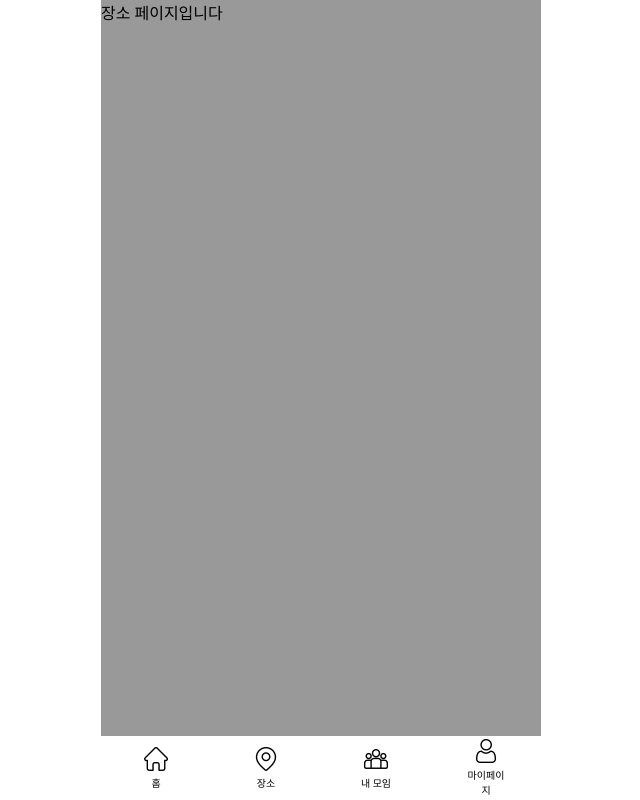
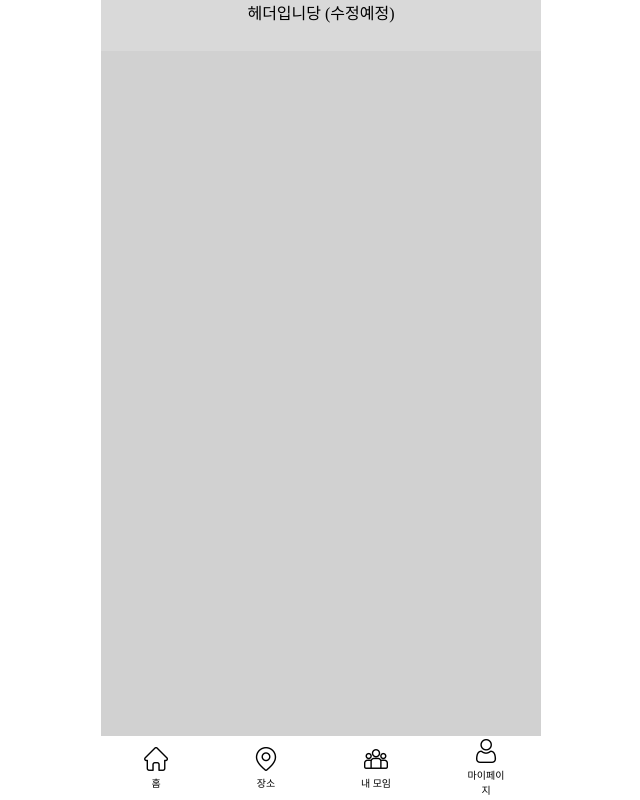
Before and after one commit to FindMeWithDeepDive/DangDang-ProtoType, a React (Vite) app: page /place in a window 1280 px wide. Shown: the whole page, without its empty margins (319-959 px from the left). Built offline with nearby package versions, Linux system fonts and the light colour scheme.

Commit message:
🌟 Feat : 위치 페이지 생성

```diff
--- a/src/pages/place-page/PlacePage.tsx
+++ b/src/pages/place-page/PlacePage.tsx
@@ -1,3 +1,27 @@
+import styled from "styled-components";
+
 export default function PlacePage() {
-  return <div>장소 페이지입니다</div>;
+  return (
+    <PlacePageContainer>
+      <Header>헤더입니당 (수정예정)</Header>
+      <Map></Map>
+    </PlacePageContainer>
+  );
 }
+
+const Header = styled.div`
+  width: 440px;
+  height: 51px;
+  background-color: #d9d9d9;
+  text-align: center;
+`;
+
+const PlacePageContainer = styled.div`
+  width: 100%;
+  height: 100%;
+  background-color: #d1d1d1;
+`;
+
+const Map = styled.div`
+  width: 440px;
+`;
```
